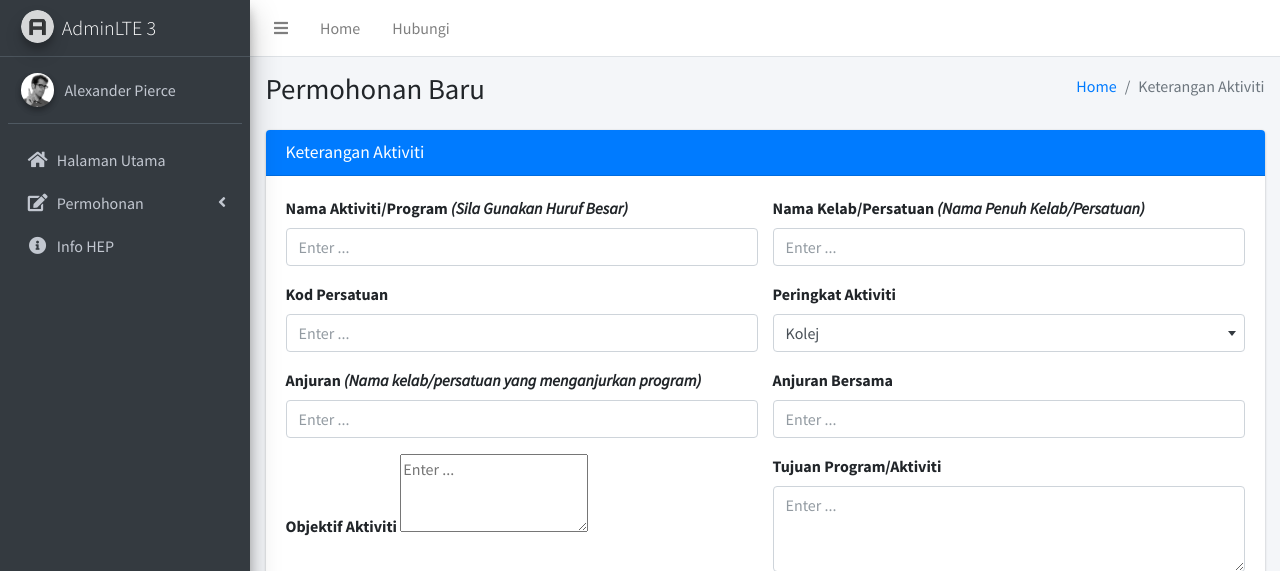
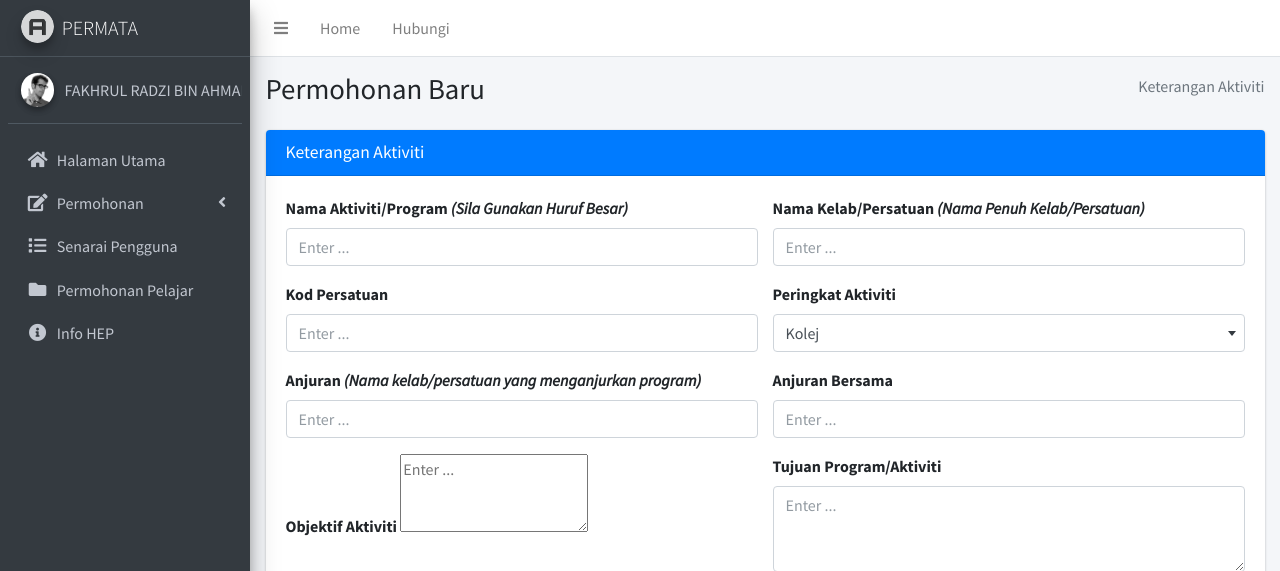
Before and after one commit to FakhrulRadziCode/PERMATA, a PHP site: page /pages/forms/general.php in a window 1280 px wide. Shown: the top 571 px of the page. Run offline with PHP 8.4, Linux system fonts and the light colour scheme; some libraries are stand-ins or nearby versions.

Commit message:
edit in general form

```diff
--- a/pages/forms/general.php
+++ b/pages/forms/general.php
@@ -44,23 +44,22 @@
   <!-- Main Sidebar Container -->
   <aside class="main-sidebar sidebar-dark-primary elevation-4">
     <!-- Brand Logo -->
-    <a href="../../index3.html" class="brand-link">
+    <a href="../../index.php" class="brand-link">
       <img src="../../dist/img/AdminLTELogo.png" alt="AdminLTE Logo" class="brand-image img-circle elevation-3" style="opacity: .8">
-      <span class="brand-text font-weight-light">AdminLTE 3</span>
+      <span class="brand-text font-weight-light">PERMATA</span>
     </a>
 
     <!-- Sidebar -->
     <div class="sidebar">
-      <!-- Sidebar user (optional) -->
+      <!-- Sidebar user panel (optional) -->
       <div class="user-panel mt-3 pb-3 mb-3 d-flex">
         <div class="image">
           <img src="../../dist/img/user2-160x160.jpg" class="img-circle elevation-2" alt="User Image">
         </div>
         <div class="info">
-          <a href="#" class="d-block">Alexander Pierce</a>
+          <a href="#" class="d-block">FAKHRUL RADZI BIN AHMAD</a>
         </div>
       </div>
-
 
       <!-- Sidebar Menu -->
       <nav class="mt-2">
@@ -72,7 +71,6 @@
               <i class="nav-icon fas fa-home"></i>
               <p>
                 Halaman Utama
-                <!-- <i class="right fas fa-angle-left"></i> -->
               </p>
             </a>
           </li>
@@ -92,24 +90,40 @@
                 </a>
               </li>
               <li class="nav-item">
-                <a href="../forms/proses.php" class="nav-link">
+                <a href="proses.php" class="nav-link">
                   <i class="far fa-circle nav-icon"></i>
                   <p>Permohonan Diproses</p>
                 </a>
               </li>
               <li class="nav-item">
-                <a href="../forms/approved.php" class="nav-link">
+                <a href="approved.php" class="nav-link">
                   <i class="far fa-circle nav-icon"></i>
                   <p>Permohonan Diluluskan</p>
                 </a>
               </li>
               <li class="nav-item">
-                <a href="../forms/rejected.php" class="nav-link">
+                <a href="rejected.php" class="nav-link">
                   <i class="far fa-circle nav-icon"></i>
                   <p>Permohonan Ditolak</p>
                 </a>
               </li>
             </ul>
+          </li>
+          <li class="nav-item">
+            <a href="../table_user.php" class="nav-link">
+              <i class="nav-icon fas fa-list"></i>
+              <p>
+                Senarai Pengguna
+              </p>
+            </a>
+          </li>
+          <li class="nav-item">
+            <a href="../admin_permohonan.php" class="nav-link">
+              <i class="nav-icon fas fa-folder"></i>
+              <p>
+                Permohonan Pelajar
+              </p>
+            </a>
           </li>
           <li class="nav-item">
             <a href="../../info.php" class="nav-link">
@@ -119,7 +133,6 @@
               </p>
             </a>
           </li>
-
         </ul>
       </nav>
       <!-- /.sidebar-menu -->
@@ -138,7 +151,7 @@
           </div>
           <div class="col-sm-6">
             <ol class="breadcrumb float-sm-right">
-              <li class="breadcrumb-item"><a href="#">Home</a></li>
+              <!-- <li class="breadcrumb-item"><a href="#">Home</a></li> -->
               <li class="breadcrumb-item active">Keterangan Aktiviti</li>
             </ol>
           </div>
```
